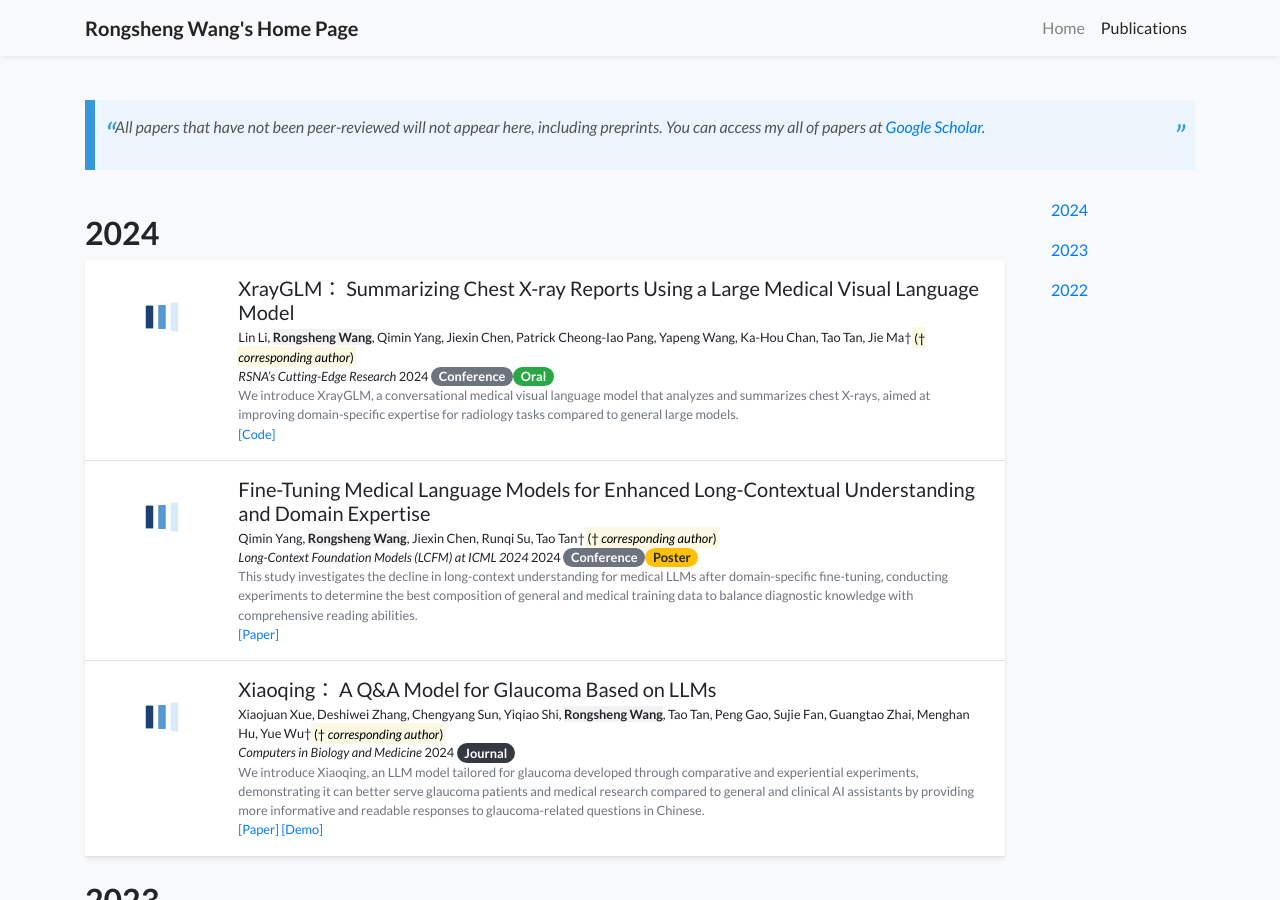
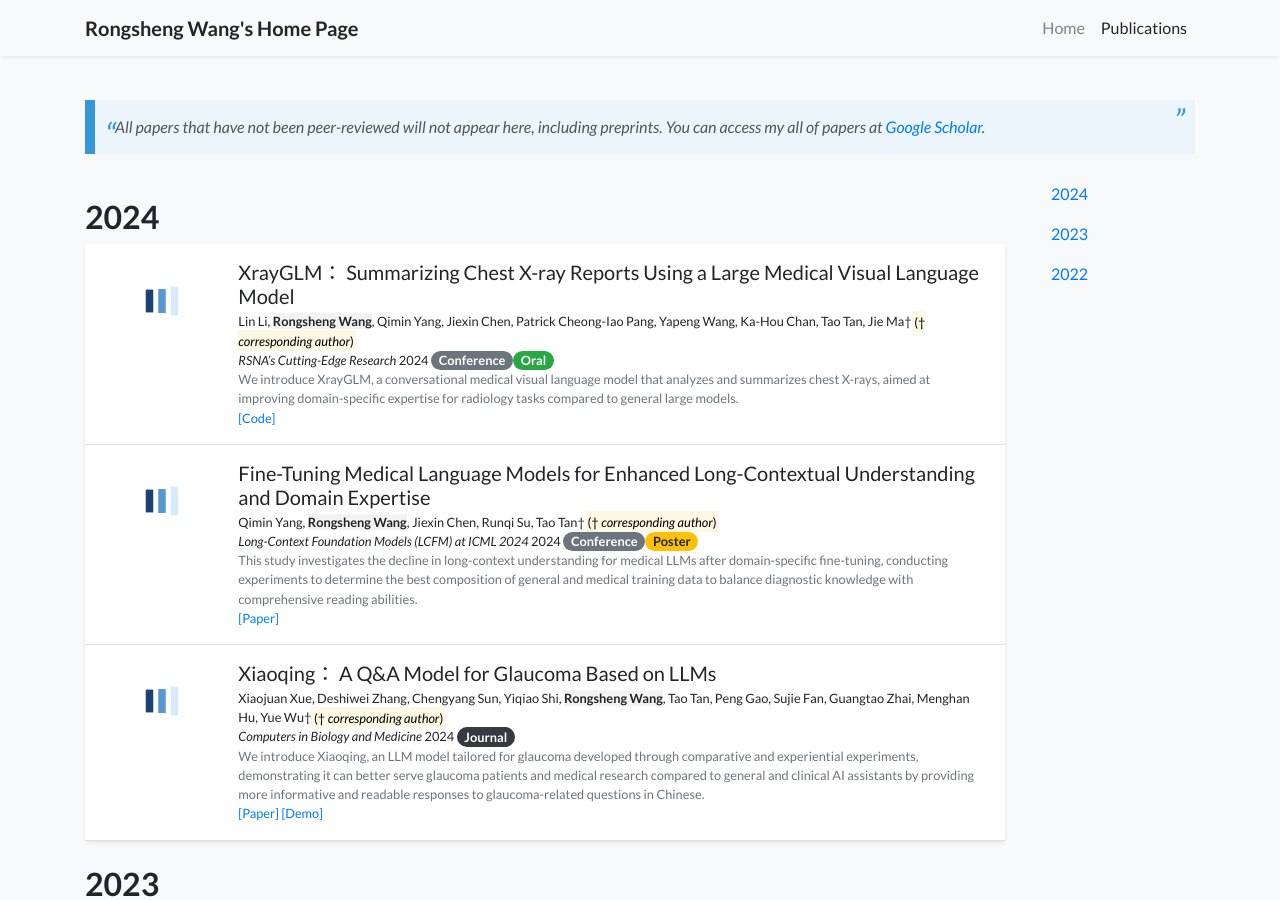
Before and after one commit to WangRongsheng/WangRongsheng.github.io, a Jekyll site: the page built from publications.html, in a window 1280 px wide and 900 px high. Built offline with Jekyll 4.4.1, drawn with Linux system fonts in a browser that asks for light colours; a style sheet for code colours, icons or effects is not loaded.

Commit message:
Update publications.html

```diff
--- a/publications.html
+++ b/publications.html
@@ -6,10 +6,8 @@ body_attr: >-
   data-spy="scroll" data-target="#navbar-year" data-offset="100"
 ---
 
-<blockquote cite="https://scholar.google.com/citations?user=SSaBaioAAAAJ">
-  <p>
+<blockquote>
     All papers that have not been peer-reviewed will not appear here, including preprints. You can access my all of papers at <a href="https://scholar.google.com/citations?user=SSaBaioAAAAJ">Google Scholar</a>.
-  </p>
 </blockquote>
 
 {% assign pubs_by_year = site.publications | sort: "date" | reverse | group_by_exp: "item", "item.date | date: '%Y'" %}
```
